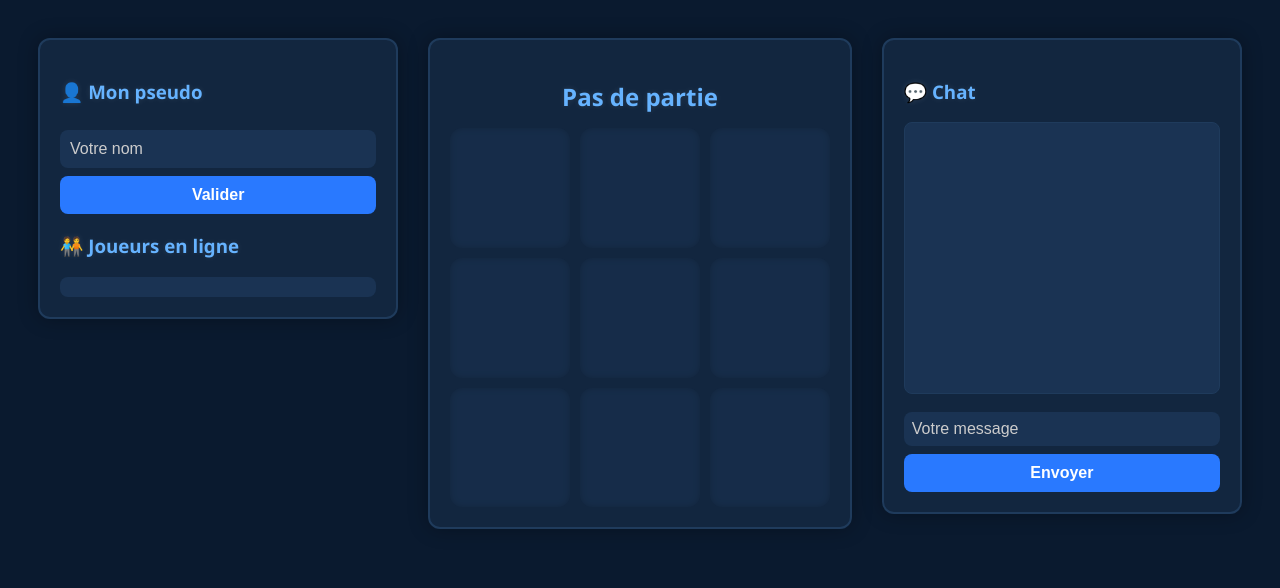
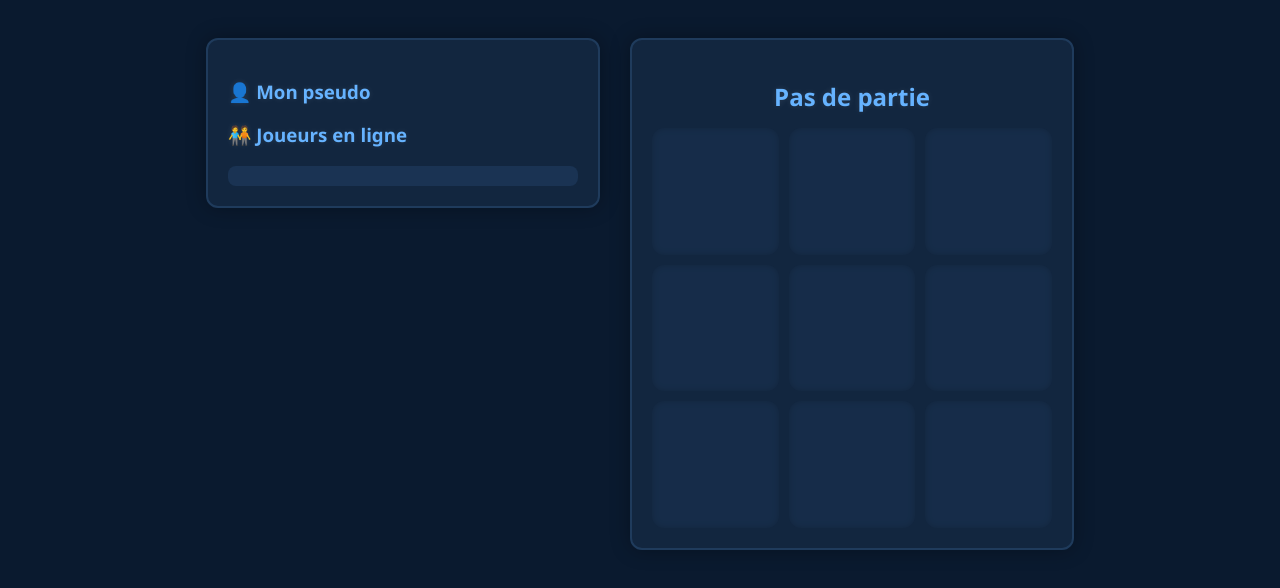
Before and after one commit to BenjaminNh54/chatfrx3, a website: page morpion/public/index.html in a window 1280 px wide. Both pictures are taken after a click on the button "Valider". Drawn offline with Linux system fonts and the light colour scheme.

Commit message:
modif chat pour le morpion et on previen quand le pseudo marche

```diff
--- a/morpion/public/client.js
+++ b/morpion/public/client.js
@@ -35,6 +35,8 @@ function connect() {
         `En jeu contre ${data.opponentName} — Vous êtes ${myRole}`;
       setBoardEnabled(myRole === 'X'); // X commence
       clearChat();
+      // afficher le chat pour la partie en cours
+      toggleChat(true);
     }
 
     if (data.type === 'update') {
@@ -55,6 +57,8 @@ function connect() {
       window.location.href = window.location.href;
       document.getElementById('status').innerText = 'Pas de partie';
       setBoardEnabled(false);
+      // masquer le chat quand la partie est terminée
+      toggleChat(false);
     }
 
     if (data.type === 'invite-declined') {
@@ -67,6 +71,8 @@ function connect() {
       myRole = null;
       document.getElementById('status').innerText = 'Pas de partie';
       setBoardEnabled(false);
+      // masquer le chat si la partie se termine
+      toggleChat(false);
     }
 
     // ==== Chat ====
@@ -140,6 +146,19 @@ function clearChat() {
   document.getElementById('chatBox').innerHTML = '';
 }
 
+// Affiche ou masque le chat (cache les éléments liés pour ne pas les supprimer)
+function toggleChat(visible) {
+  const chatBox = document.getElementById('chatBox');
+  const chatInput = document.getElementById('chatInput');
+  const chatSend = document.getElementById('chatSend');
+  if (!chatBox || !chatInput || !chatSend) return;
+  const display = visible ? '' : 'none';
+  const container = chatBox.parentElement || chatBox;
+  container.style.display = display;
+  chatInput.style.display = display;
+  chatSend.style.display = display;
+}
+
 // Envoi d’un message chat
 function setupChat() {
   document.getElementById('chatSend').onclick = sendMessage;
@@ -161,9 +180,15 @@ window.addEventListener('load', () => {
   createBoardHTML(); // une seule fois
   setBoardEnabled(false);
   setupChat();
+  // masquer le chat par défaut (visible seulement quand une partie est lancée)
+  toggleChat(false);
 
   document.getElementById('setName').onclick = () => {
     const name = document.getElementById('nameInput').value || 'Anonyme';
     ws.send(JSON.stringify({ type: 'set-name', name }));
+    //nous allons prevenire l'utilisateur que son pseudo a bien ete validé en lui faisant une boite de dialogue puis nous retirons le champs de pseudo et le bouton valider
+    alert(`Votre pseudo est défini : ${name}`);
+    document.getElementById('nameInput').style.display = 'none';
+    document.getElementById('setName').style.display = 'none';
   };
 });
--- a/morpion/public/index.html
+++ b/morpion/public/index.html
@@ -233,7 +233,7 @@
   <!-- Colonne gauche -->
   <div id="left">
     <h3>👤 Mon pseudo</h3>
-    <input id="nameInput" placeholder="Votre nom" />
+    <input id="nameInput" placeholder="Votre pseudo, nous vous prions de toujours garder le même" />
     <button id="setName">Valider</button>
 
     <h3>🧑‍🤝‍🧑 Joueurs en ligne</h3>
```
